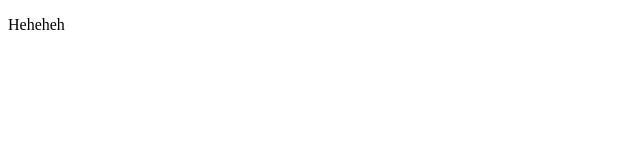
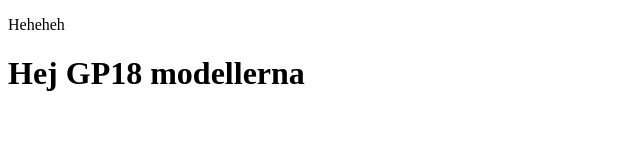
Before and after one commit to petterssonm/gitBasics, a plain HTML site: page index.html in a window 1280 px wide. Shown: the whole page, without its empty margins (0-640 px from the left). Drawn offline with Linux system fonts and the light colour scheme.

Commit message:
Title:Hej GP18 modellerna
Tjululu teams!

```diff
--- a/index.html
+++ b/index.html
@@ -8,6 +8,6 @@
   <p>Heheheh</p>
 </head>
 <body>
-
+    <h1>Hej GP18 modellerna</h1>
 </body>
 </html>
```
